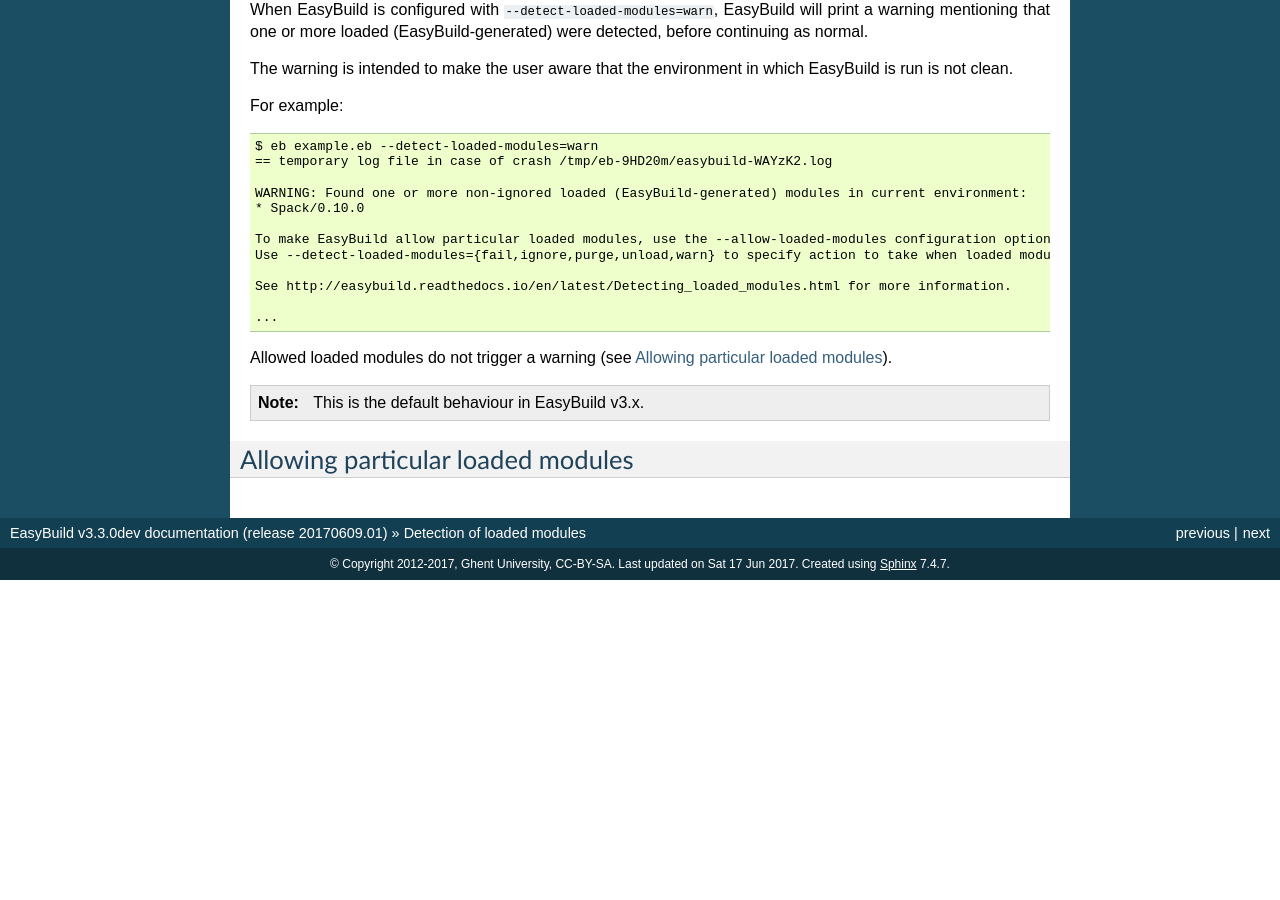
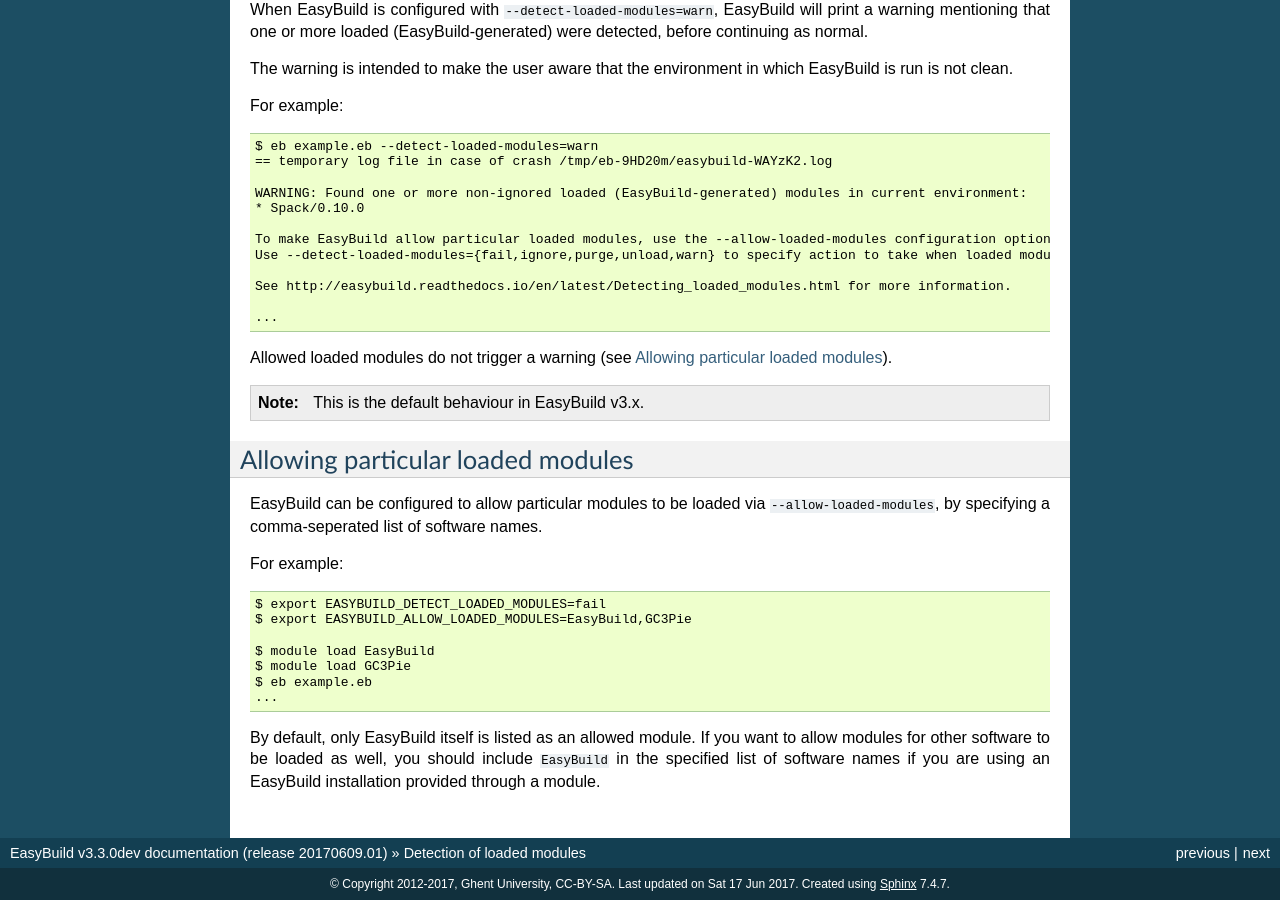
Before and after one commit to easybuilders/easybuild, a Sphinx documentation site: the page built from docs/Detecting_loaded_modules.rst, in a window 1280 px wide and 900 px high, scrolled down 2648 px. Built offline with Sphinx 7.4.7, drawn with Linux system fonts in a browser that asks for light colours; before the commit the page ends 3228 px from its top, so only the background shows below that.

Commit message:
also document --allow-loaded-modules

```diff
--- a/docs/Detecting_loaded_modules.rst
+++ b/docs/Detecting_loaded_modules.rst
@@ -179,3 +179,20 @@ Allowed loaded modules do not trigger a warning (see :ref:`detecting_loaded_modu
 
 Allowing particular loaded modules
 ----------------------------------
+
+EasyBuild can be configured to allow particular modules to be loaded via ``--allow-loaded-modules``,
+by specifying a comma-seperated list of software names.
+
+For example::
+
+  $ export EASYBUILD_DETECT_LOADED_MODULES=fail
+  $ export EASYBUILD_ALLOW_LOADED_MODULES=EasyBuild,GC3Pie
+
+  $ module load EasyBuild
+  $ module load GC3Pie
+  $ eb example.eb
+  ...
+
+By default, only EasyBuild itself is listed as an allowed module. If you want to allow modules for other software
+to be loaded as well, you should include ``EasyBuild`` in the specified list of software names if you are using an
+EasyBuild installation provided through a module.
```
